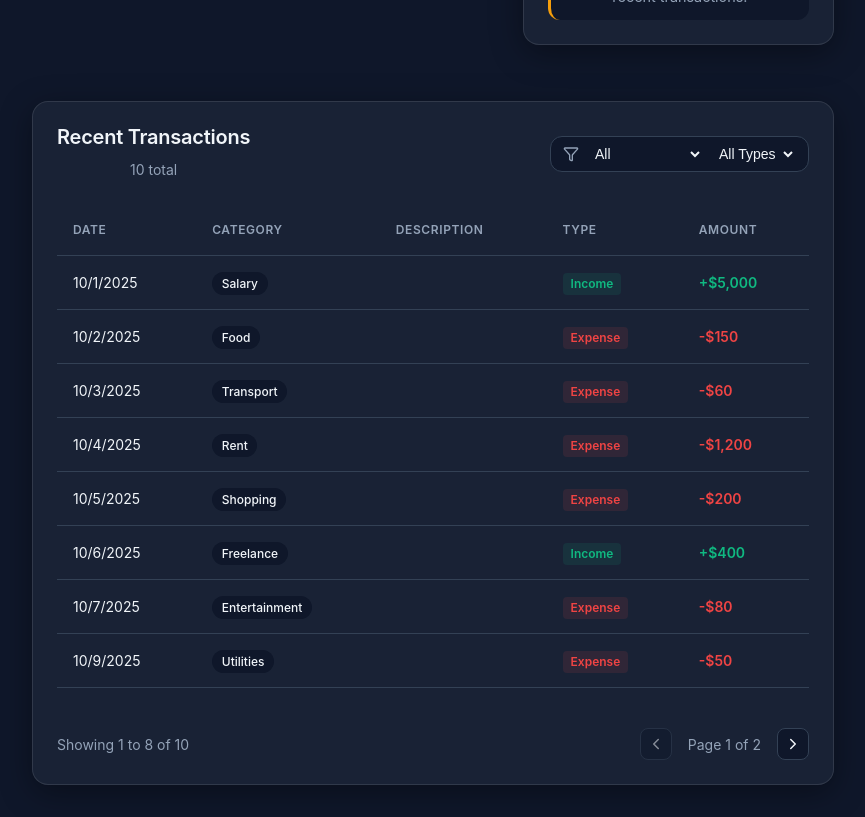
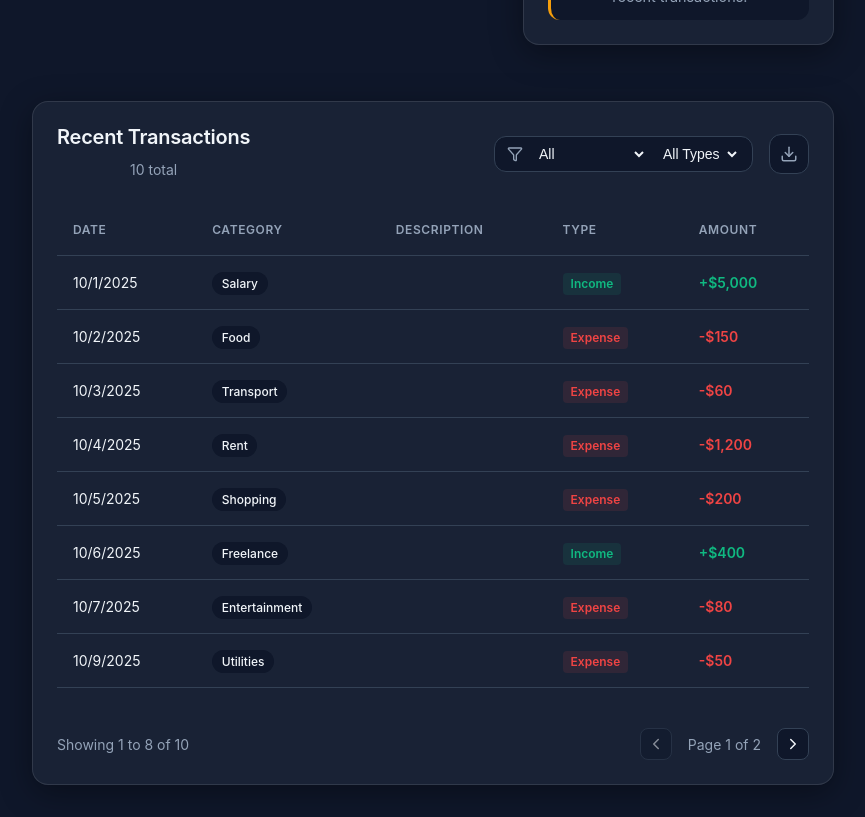
Before and after one commit to adityahacks123/Zorvyn, a React (Vite) app: page / in a window 1280 px wide. Shown: the part 960-1777 px from the top of the page, without its empty margins (337-1202 px from the left). Built offline with nearby package versions, Linux system fonts and the light colour scheme.

Commit message:
Csv file functionality

```diff
--- a/src/components/ui/TransactionTable.css
+++ b/src/components/ui/TransactionTable.css
@@ -53,6 +53,26 @@
   outline: none;
   cursor: pointer;
   padding: 0.25rem;
+}
+
+.export-btn {
+  background: var(--bg-main);
+  border: 1px solid var(--border-color);
+  color: var(--text-muted);
+  width: 40px;
+  height: 40px;
+  border-radius: var(--radius-md);
+  display: flex;
+  align-items: center;
+  justify-content: center;
+  cursor: pointer;
+  transition: all var(--transition-fast);
+}
+
+.export-btn:hover {
+  border-color: var(--primary);
+  color: var(--primary);
+  background: rgba(99, 102, 241, 0.05);
 }
 
 .add-btn {
--- a/src/components/ui/TransactionTable.jsx
+++ b/src/components/ui/TransactionTable.jsx
@@ -1,6 +1,6 @@
 import React, { useState } from 'react';
 import { useFinance } from '../../context/FinanceContext';
-import { Edit2, Trash2, Plus, ChevronLeft, ChevronRight, Filter } from 'lucide-react';
+import { Edit2, Trash2, Plus, ChevronLeft, ChevronRight, Filter, Download } from 'lucide-react';
 import TransactionModal from './TransactionModal';
 import './TransactionTable.css';
 
@@ -15,6 +15,28 @@ const TransactionTable = () => {
     const typeMatch = filters.type === 'All' || t.type === filters.type;
     return categoryMatch && typeMatch;
   });
+
+  const exportToCSV = () => {
+    const headers = ['Date', 'Category', 'Description', 'Type', 'Amount'];
+    const csvData = filteredTransactions.map(t => [
+      new Date(t.date).toLocaleDateString(),
+      t.category,
+      t.description,
+      t.type,
+      t.amount
+    ]);
+
+    const csvContent = [headers, ...csvData].map(e => e.join(",")).join("\n");
+    const blob = new Blob([csvContent], { type: 'text/csv;charset=utf-8;' });
+    const link = document.createElement("a");
+    const url = URL.createObjectURL(blob);
+    link.setAttribute("href", url);
+    link.setAttribute("download", "transactions.csv");
+    link.style.visibility = 'hidden';
+    document.body.appendChild(link);
+    link.click();
+    document.body.removeChild(link);
+  };
 
   const totalPages = Math.ceil(filteredTransactions.length / itemsPerPage);
   const indexOfLastItem = currentPage * itemsPerPage;
@@ -69,6 +91,9 @@ const TransactionTable = () => {
               <option value="Expense">Expense</option>
             </select>
           </div>
+          <button className="export-btn" onClick={exportToCSV} title="Export to CSV">
+            <Download size={18} />
+          </button>
           {role === 'Admin' && (
             <button className="add-btn" onClick={handleAdd}>
               <Plus size={18} />
```
Also changed, not shown: 1 other file (tests, documents, lock files or other folders).
